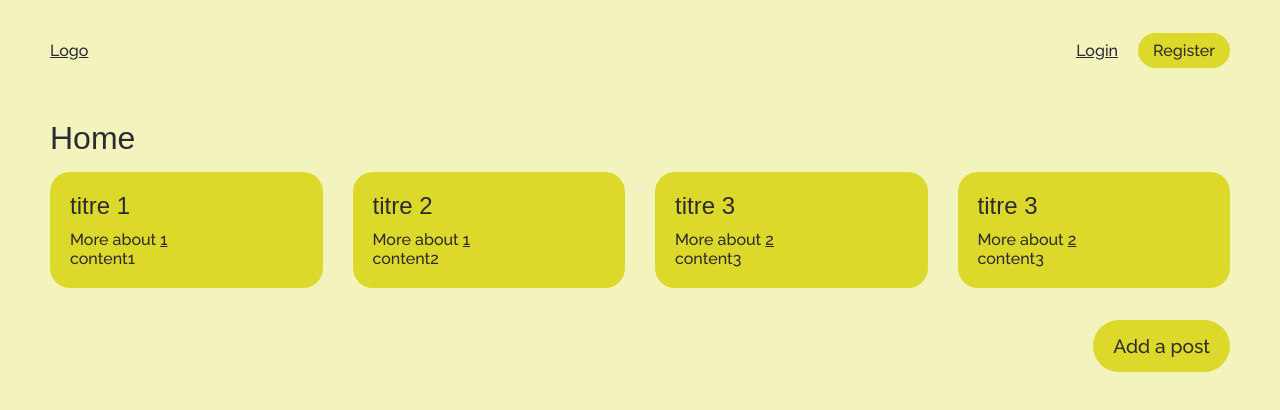
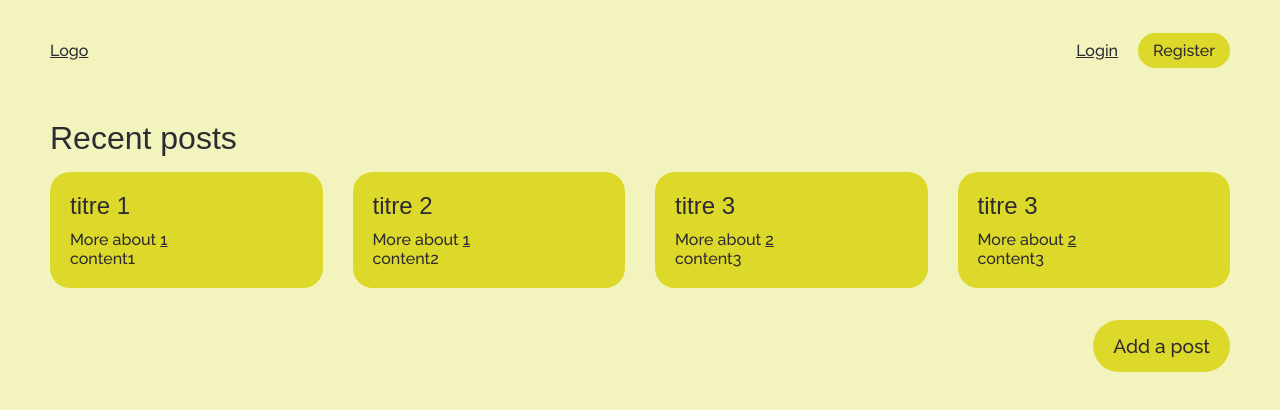
Before and after one commit to yohannimation/react-next-blog, a React (Vite) app in the folder react.js/: page / in a window 1280 px wide. Shown: the top 410 px of the page. Built offline with nearby package versions, Linux system fonts and the light colour scheme; a web font is replaced by a local one.

Commit message:
feat(Home): updating title

```diff
--- a/react.js/src/pages/Home.tsx
+++ b/react.js/src/pages/Home.tsx
@@ -14,7 +14,7 @@ export default function Home() {
 
     return (
         <>
-            <h1>Home</h1>
+            <h1>Recent posts</h1>
             <PostsList posts={posts} />
         </>
     )
```
